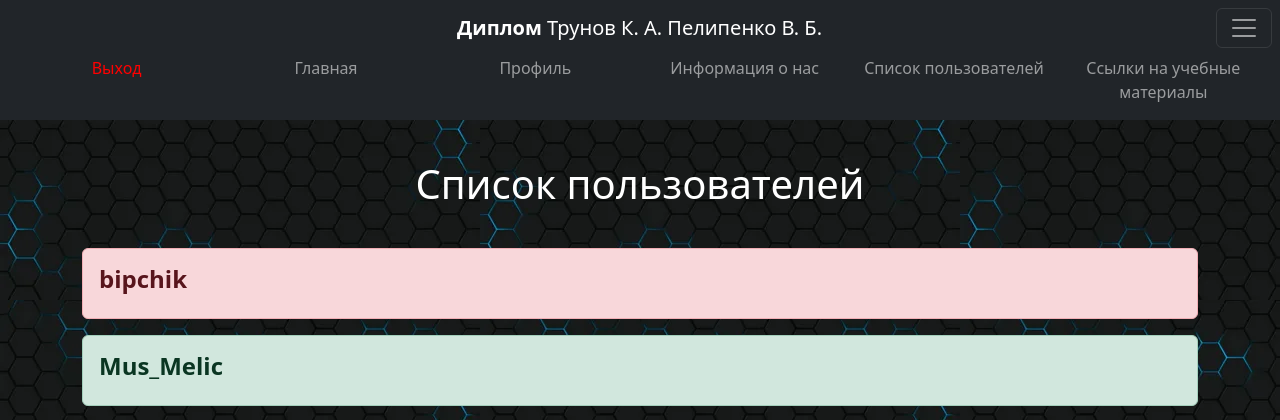
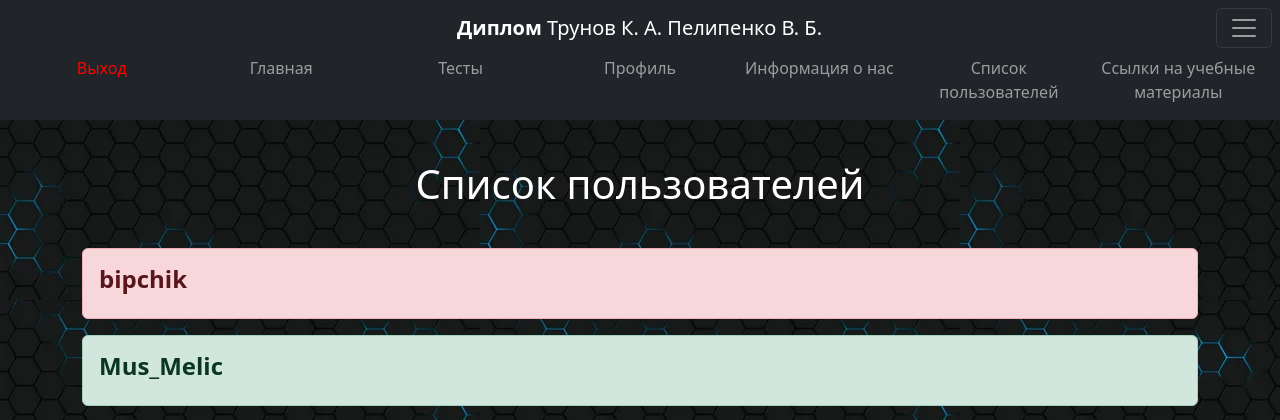
Before and after one commit to KlimentFis/Our_Diploma, a Django app: page /usersList/ in a window 1280 px wide, after a click that opens the changed part. Shown: the top 420 px of the page. Run offline with Django 3.2, Linux system fonts and the light colour scheme; a user stored in the database is signed in; data comes from the database, SQL or seed files in the repository.

Commit message:
Пункты навбара выводяться по горизонтали на больших экранах и по вертикали на маленьких

```diff
--- a/src/Diploma/LanguageTest/templates/base.html
+++ b/src/Diploma/LanguageTest/templates/base.html
@@ -112,7 +112,7 @@
             </button>
             <!-- Navbar content -->
             <div class="collapse navbar-collapse" id="navbarsExample01">
-                <ul class="navbar-nav me-auto mb-2 mb-lg-0 flex-row"> <!-- Added flex-row class -->
+                <ul class="navbar-nav me-auto mb-2 mb-lg-0 flex-lg-row flex-column"> <!-- Added flex-lg-row and flex-column classes -->
                     {% if request.user.is_authenticated %}
                     <li class="nav-item">
                         <a class="nav-link" onclick="exit()" style="color: red;">Выход</a>
@@ -120,6 +120,9 @@
                     {% endif %}
                     <li class="nav-item">
                         <a class="nav-link" href="{% url 'tests' %}">Главная</a>
+                    </li>
+                    <li class="nav-item">
+                        <a class="nav-link" href="{% url 'tests' %}">Тесты</a>
                     </li>
                     <li class="nav-item">
                         <a class="nav-link" href="{% url 'profile' %}">Профиль</a>
@@ -137,6 +140,7 @@
             </div>
         </div>
     </nav>
+
 
 
     {% block content %} {% endblock %}
```
